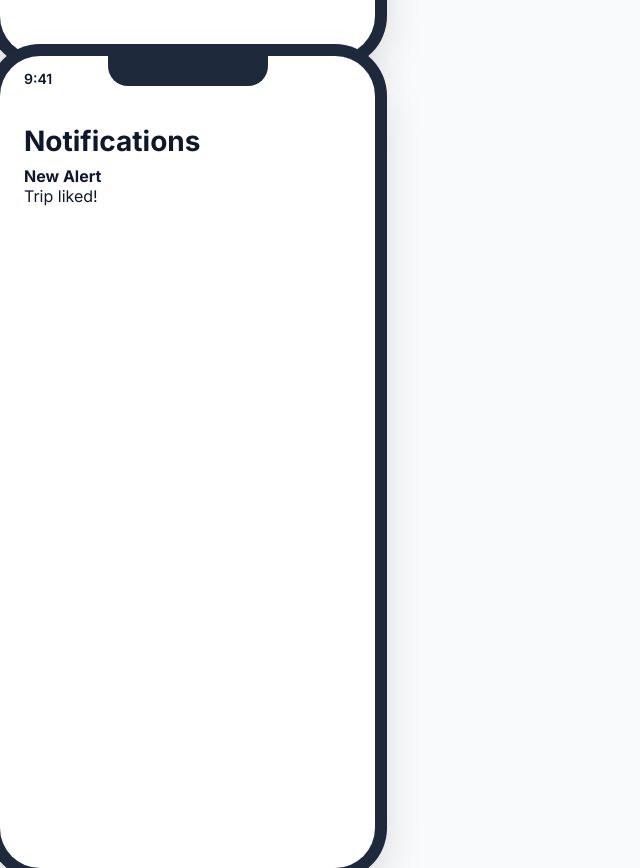
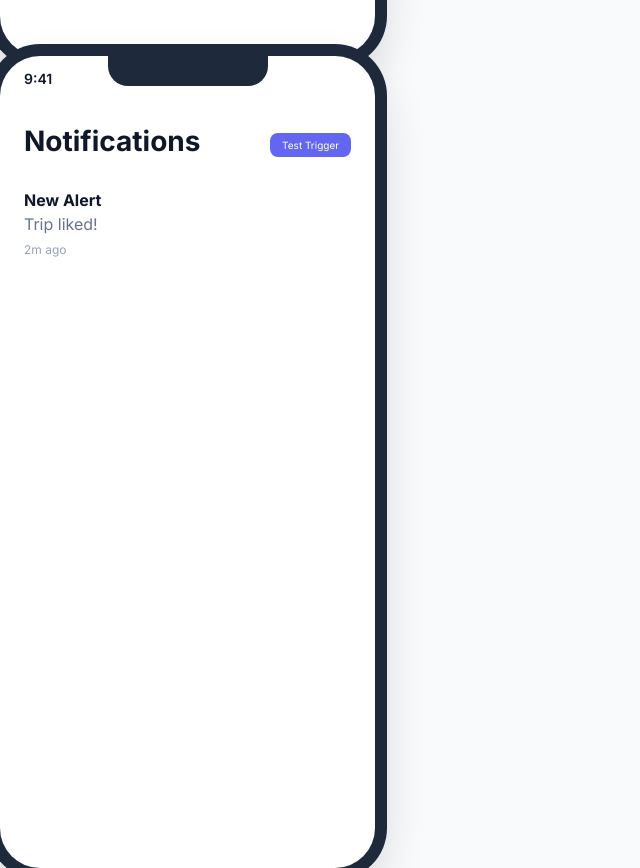
Before and after one commit to Jemeet-2783/api-integrated-mobile-project, a React (Vite) app: page / in a window 1280 px wide. Shown: the part 6440-7308 px from the top of the page, without its empty margins (0-640 px from the left). Built offline with nearby package versions, Linux system fonts and the light colour scheme; no server answers.

Commit message:
Task 13: Implemented dynamic Notification trigger and alert system

```diff
--- a/src/App.jsx
+++ b/src/App.jsx
@@ -217,12 +217,40 @@ const SettingsDetailScreen = () => {
   );
 };
 
-const NotificationScreen = () => (
-  <MobileFrame>
-    <h1>Notifications</h1>
-    <div className="notif-item"><b>New Alert</b><p>Trip liked!</p></div>
-  </MobileFrame>
-);
+const NotificationScreen = () => {
+  const [notifs, setNotifs] = React.useState([
+    { title: 'New Alert', msg: 'Trip liked!', time: '2m ago' }
+  ]);
+
+  const triggerTest = () => {
+    alert('🔔 New Notification Received!');
+    const newNotif = {
+      title: 'Demo Notification',
+      msg: 'This is a test notification trigger.',
+      time: 'Just now'
+    };
+    setNotifs([newNotif, ...notifs]);
+  };
+
+  return (
+    <MobileFrame>
+      <div style={{ display: 'flex', justifyContent: 'space-between', alignItems: 'center', marginBottom: '24px' }}>
+        <h1>Notifications</h1>
+        <button onClick={triggerTest} style={{ fontSize: '10px', padding: '6px 12px', background: '#6366f1', color: 'white', border: 'none', borderRadius: '8px', cursor: 'pointer' }}>Test Trigger</button>
+      </div>
+
+      {notifs.map((item, i) => (
+        <div className="notif-item" key={i} style={{ marginBottom: '16px' }}>
+          <div>
+            <b style={{ display: 'block' }}>{item.title}</b>
+            <p style={{ margin: '4px 0', color: '#64748b' }}>{item.msg}</p>
+            <span style={{ fontSize: '12px', color: '#94a3b8' }}>{item.time}</span>
+          </div>
+        </div>
+      ))}
+    </MobileFrame>
+  );
+};
 
 function App() {
   return (
```
